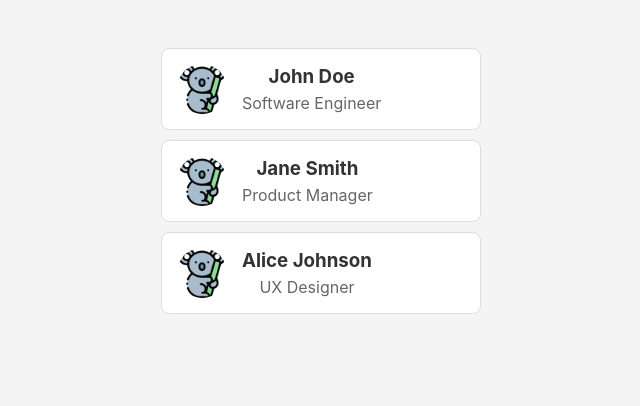
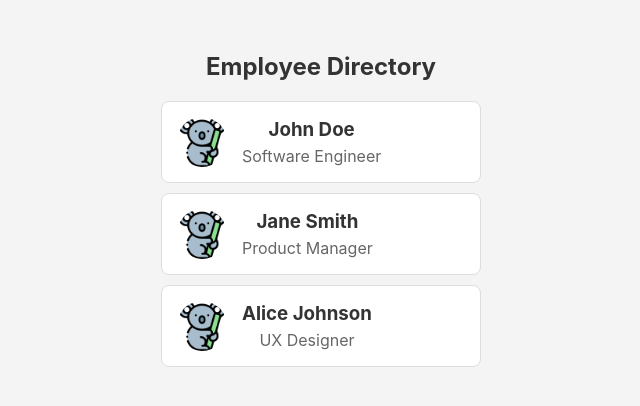
Before and after one commit to hvega6/emplyee-directory-using-vite-react, a React (Vite) app in the folder emplyee directory/: page / in a window 1280 px wide. Shown: the top 406 px of the page, without its empty margins (319-959 px from the left). Built offline with nearby package versions, Linux system fonts and the light colour scheme.

Commit message:
Update Header.jsx

```diff
--- a/emplyee directory/src/routes/Header.jsx
+++ b/emplyee directory/src/routes/Header.jsx
@@ -1,9 +1,7 @@
-import React from 'react'
-
 function Header() {
   return (
     <div>
-
+      <h2>Employee Directory</h2>
     </div>
   )
 }
```
